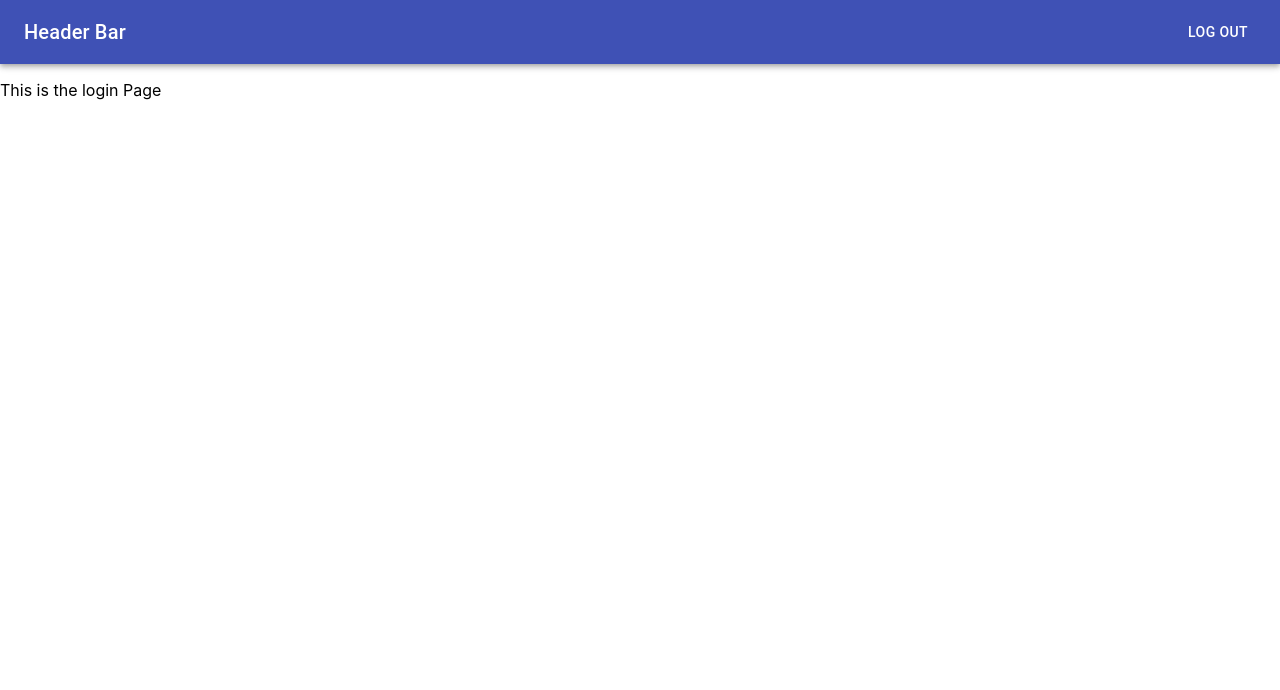
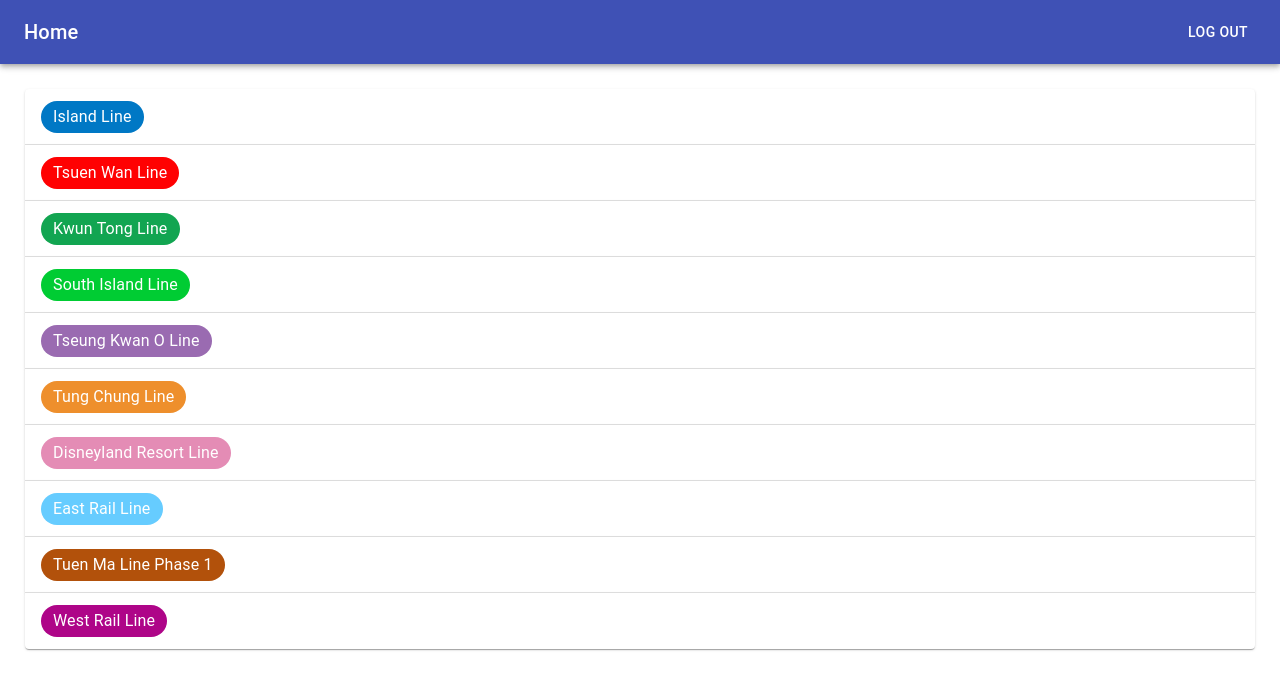
Before and after one commit to sidtiwari98/fyp-app, a React (Create React App) app in the folder dashboard/: page / in a window 1280 px wide. Shown: the top 690 px of the page. Built offline with nearby package versions, Linux system fonts and the light colour scheme.

Commit message:
Completed HomePage.js, still need to implement routing

```diff
--- a/dashboard/src/components/TopBar/TopBar.js
+++ b/dashboard/src/components/TopBar/TopBar.js
@@ -17,7 +17,7 @@
   },
 }));
 
-export default function TopBar() {
+export default function TopBar(props) {
   const classes = useStyles();
 
   return (
@@ -25,7 +25,7 @@
       <AppBar position="static">
         <Toolbar>
           <Typography variant="h6" className={classes.title}>
-            Header Bar
+            {props.title}
           </Typography>
           <Button color="inherit">Log Out</Button>
         </Toolbar>
--- /dev/null
+++ b/dashboard/src/mtrData.js
@@ -0,0 +1,148 @@
+export default {
+    "Island Line": {
+        "stations": [
+            "Kennedy Town",
+            "HKU",
+            "Sai Ying Pun",
+            "Sheung Wan",
+            "Central",
+            "Admiralty",
+            "Wan Chai",
+            "Causeway Bay",
+            "Tin Hau",
+            "Fortress Hill",
+            "North Point",
+            "Quarry Bay",
+            "Tai Koo",
+            "Sai Wan Ho",
+            "Shau Kei Wan",
+            "Heng Fa Chuen",
+            "Chai Wan"
+        ], "color": "#0078C5"
+    },
+    "Tsuen Wan Line": {
+        "stations": [
+            "Tsuen Wan",
+            "Tai Wo Hau",
+            "Kwai Hing",
+            "Kwai Fong",
+            "Lai King",
+            "Mei Foo",
+            "Lai Chi Kok",
+            "Cheung Sha Wan",
+            "Sham Shui Po",
+            "Prince Edward",
+            "Mong Kok",
+            "Yau Ma Tei",
+            "Jordan",
+            "Tsim Sha Tsui"
+        ], "color": "#FF0102"
+    },
+    "Kwun Tong Line": {
+        "stations": [
+            "Lam Tin",
+            "Kwun Tong",
+            "Ngau Tau Kok",
+            "Kowloon Bay",
+            "Choi Hung",
+            "Diamond Hill",
+            "Wong Tai Sin",
+            "Lok Fu",
+            "Kowloon Tong",
+            "Shek Kip Mei",
+            "Prince Edward",
+            "Mong Kok",
+            "Yau Ma Tei",
+            "Ho Man Tin",
+            "Whampoa"
+        ], "color": "#12A551"
+    },
+    "South Island Line": {
+        "stations": [
+            "Admiralty",
+            "Ocean Park",
+            "Wong Chuk Hang",
+            "Lei Tung",
+            "South Horizons"
+        ], "color": "#00CC33"
+    },
+    "Tseung Kwan O Line": {
+        "stations": [
+            "LOHAS Park",
+            "Po Lam",
+            "Hang Hau",
+            "Tseung Kwan O",
+            "Tiu Keng Leng",
+            "Yau Tong"
+        ], "color": "#9A6BB1"
+    },
+    "Tung Chung Line": {
+        "stations": [
+            "Hong Kong",
+            "Kowloon",
+            "Olympic",
+            "Nam Cheong",
+            "Lai King",
+            "Tsing Yi",
+            "Sunny Bay",
+            "Disneyland Resort",
+            "Tung Chung"
+        ], "color": "#EE8F2C"
+    },
+    "Disneyland Resort Line": {
+        "stations": [
+            "Sunny Bay",
+            "Disneyland Resort",
+        ], "color": "#E48CB5"
+    },
+    "East Rail Line": {
+        "stations": [
+            "Hung Hom",
+            "Mong Kok East",
+            "Kowloon Tong",
+            "Tai Wai",
+            "Sha Tin",
+            "Fo Tan",
+            "Racecourse",
+            "University",
+            "Tai Po Market",
+            "Tai Wo",
+            "Fanling",
+            "Sheung Shui",
+            "Lo Wu",
+            "Lok Ma Chau"
+        ], "color": "#66CCFF"
+    },
+    "Tuen Ma Line Phase 1": {
+        "stations": [
+            "Kai Tak",
+            "Diamond Hill",
+            "Hin Keng",
+            "Tai Wai",
+            "Che Kung Temple",
+            "Sha Tin Wai",
+            "City One",
+            "Shek Mun",
+            "Tai Shui Hang",
+            "Heng On",
+            "Ma On Shan",
+            "Wu Kai Sha"
+        ], "color": "#B2510B"
+    },
+    "West Rail Line": {
+        "stations": [
+            "East Tsim Sha Tsui",
+            "Austin",
+            "Nam Cheong",
+            "Mei Foo",
+            "Tsuen Wan West",
+            "Kam Sheung Road",
+            "Yuen Long",
+            "Long Ping",
+            "Tin Shui Wai",
+            "Siu Hong",
+            "Tuen Mun"
+        ], "color": "#AE0588"
+    },
+
+}
--- a/dashboard/src/pages/DefaultLayout/DefaultLayout.js
+++ b/dashboard/src/pages/DefaultLayout/DefaultLayout.js
@@ -5,7 +5,7 @@
     return (
       <div>
         <div className = "header_container">
-          <TopBar/>
+          <TopBar {...props}/>
         </div>
           {props.children}
       </div>
--- /dev/null
+++ b/dashboard/src/pages/HomePage/HomePage.js
@@ -0,0 +1,71 @@
+import React from 'react';
+import DefaultLayout from "../DefaultLayout/DefaultLayout";
+import {
+    Accordion,
+    AccordionDetails,
+    AccordionSummary, Chip, Divider,
+    List,
+    ListItem, ListItemIcon,
+    ListItemText,
+    Typography
+} from "@material-ui/core";
+import {makeStyles} from "@material-ui/core/styles";
+import FiberManualRecordIcon from '@material-ui/icons/FiberManualRecord';
+import mtrData from "../../mtrData";
+
+
+const useStyles = makeStyles((theme) => ({
+    root: {
+        display: 'flex',
+        alignItems: 'center',
+        justifyContent: "center",
+        flexDirection: "column",
+        padding: 25
+    },
+    accordion: {
+        width: "100%",
+    },
+    list: {
+        flexGrow: 1
+    },
+    background: {},
+}));
+
+export default function HomePage(props) {
+    const classes = useStyles('blue');
+
+    return (
+        <DefaultLayout title="Home">
+            <div className={classes.root}>
+                {Object.keys(mtrData).map((line) => {
+                    return (
+                        <Accordion className={classes.accordion}>
+                            <AccordionSummary aria-controls="panel1d-content" id="panel1d-header">
+                                <Chip label={<Typography>{line}</Typography>}
+                                      style={{backgroundColor: mtrData[line].color, color: 'white'}}/>
+                            </AccordionSummary>
+                            <AccordionDetails>
+                                <List className={classes.list}>
+                                    {mtrData[line].stations.map((station) => {
+                                        return (
+                                            <>
+                                                <ListItem>
+                                                    <ListItemIcon><FiberManualRecordIcon style={{
+                                                        color: mtrData[line].color,
+                                                        fontSize: 17
+                                                    }}/></ListItemIcon>
+                                                    <ListItemText>{station}</ListItemText>
+                                                </ListItem>
+                                                <Divider/>
+                                            </>
+                                        )
+                                    })}
+                                </List>
+                            </AccordionDetails>
+                        </Accordion>
+                    )
+                })}
+            </div>
+        </DefaultLayout>
+    );
+}
--- a/dashboard/src/pages/LoginPage/LoginPage.js
+++ /dev/null
@@ -1,12 +0,0 @@
-import React from 'react';
-import DefaultLayout from "../DefaultLayout/DefaultLayout";
-
-export default function LoginPage(props) {
-  return (
-    <DefaultLayout>
-      <div>
-          <p>This is the login Page</p>
-      </div>
-    </DefaultLayout>
-  );
-}
--- a/dashboard/src/routes/index.js
+++ b/dashboard/src/routes/index.js
@@ -1,7 +1,7 @@
 import React from 'react';
 import {Switch} from 'react-router-dom';
 import Route from './Route'
-import LoginPage from '../pages/LoginPage/LoginPage'
+import HomePage from '../pages/HomePage/HomePage'
 import StationPage from '../pages/StationPage/StationPage'
 import StorePage from '../pages/StorePage/StorePage'
 import StatsPage from '../pages/StatsPage/StatsPage'
@@ -11,7 +11,7 @@
 function Routes() {
   return (
     <Switch>
-      <Route  path="/" exact component={LoginPage} />
+      <Route  path="/" exact component={HomePage} />
       <Route path="/stations/:station" component={StorePage} />
       <Route path="/stations" component={StationPage} />
       <Route path="/stats" component={StatsPage} />
```
Also changed, not shown: 1 other file (tests, documents, lock files or other folders).
